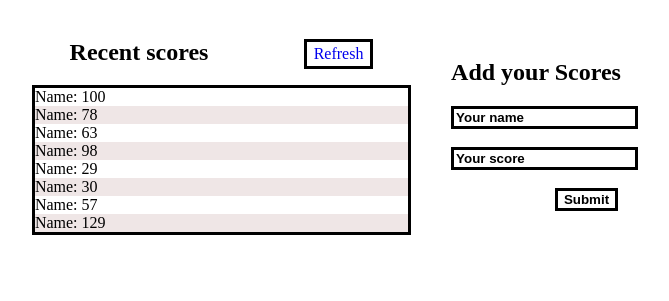
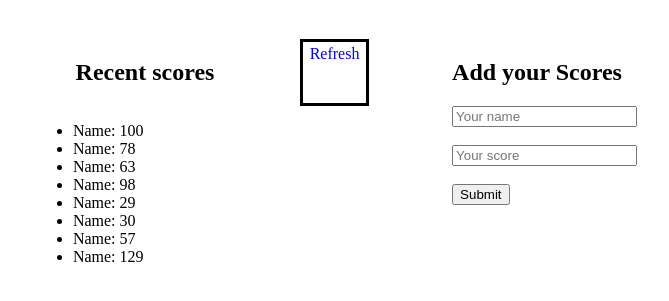
Before and after one commit to tumainimaganiko/Leaderboard, a website built with webpack: page src/index.html in a window 1280 px wide. Shown: the part 61-362 px from the top of the page, without its empty margins (305-974 px from the left). Built offline with nearby package versions, Linux system fonts and the light colour scheme.

Commit message:
Update CSS file

```diff
--- a/src/styles.css
+++ b/src/styles.css
@@ -30,37 +30,3 @@ form {
   display: flex;
   justify-content: space-around;
 }
-
-#head-container h2 {
-  margin: 0 20px 0 0;
-  padding-left: 0;
-}
-
-input {
-  border: 3px solid black;
-}
-
-input::placeholder {
-  color: black;
-  font-weight: 900;
-}
-
-input[type="submit"] {
-  color: black;
-  font-weight: 900;
-  background-color: white;
-  position: absolute;
-  right: 20px;
-}
-
-ul {
-  list-style-type: none;
-  padding: 0;
-  border: 3px solid black;
-}
-
-ul li {
-  margin: 0;
-}
-
-ul li:nth-child(even) { background-color: rgb(239, 230, 230); }
```
